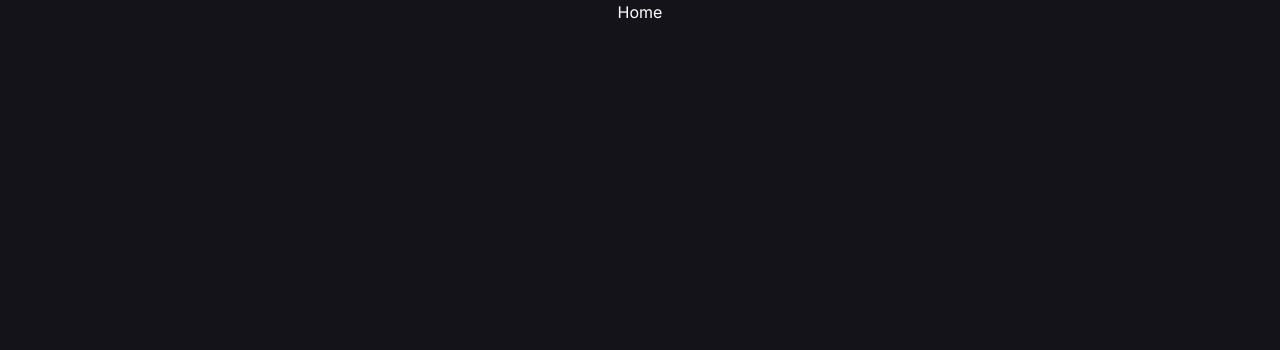
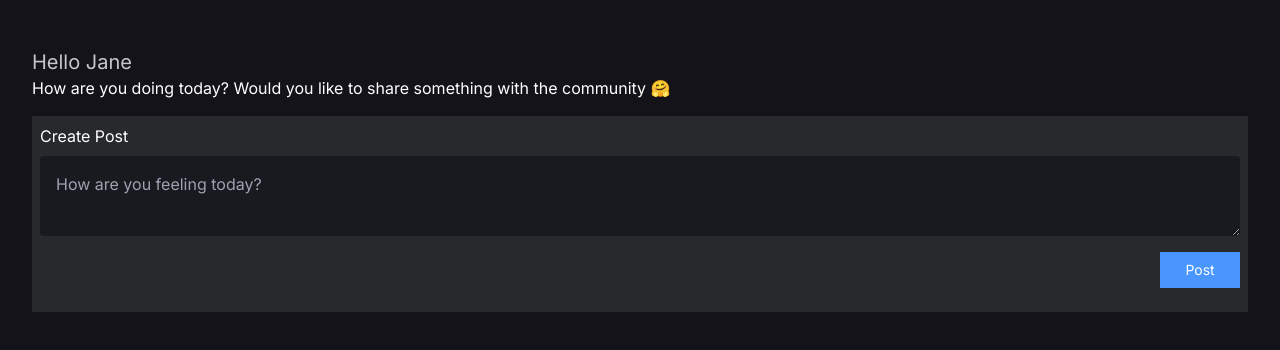
Before and after one commit to Nidhhie/social-ui, a React (Create React App) app: page /home in a window 1280 px wide. Shown: the top 350 px of the page. Built offline with nearby package versions, Linux system fonts and the light colour scheme; sample sign-in values are in the browser's storage.

Commit message:
home screen - wip

```diff
--- /dev/null
+++ b/src/components/home/Description.tsx
@@ -0,0 +1,15 @@
+const Description = ({
+  heading,
+  content,
+}: {
+  heading: string;
+  content: string;
+}) => {
+  return (
+    <div className="mb-4">
+      <div className="text-font-gray-light text-xl">{heading}</div>
+      <div className="text-font-gray">{content}</div>
+    </div>
+  );
+};
+export default Description;
--- a/src/pages/Home.tsx
+++ b/src/pages/Home.tsx
@@ -1,11 +1,78 @@
+import { useState } from "react";
+import Description from "../components/home/Description";
+
+type Post = {
+  id: number;
+  username: string;
+  userProfilePic: string;
+  timestamp: string;
+  content: string;
+  comments: string[];
+};
 const Home = ({ isBlur }: any) => {
+  const [newPostContent, setNewPostContent] = useState("");
+  const [posts, setPosts] = useState<Post[]>([]);
+
+  const handleCreatePost = () => {
+    if (newPostContent.trim() === "") {
+      return;
+    }
+
+    const newPost: Post = {
+      id: Date.now(),
+      username: "john_doe",
+      userProfilePic: "path_to_profile_pic",
+      timestamp: new Date().toLocaleString(),
+      content: newPostContent,
+      comments: [],
+    };
+
+    setPosts([newPost, ...posts]);
+    setNewPostContent("");
+  };
+
   return (
-    <div
-      className={`flex flex-col items-center min-h-screen text-white ${
-        isBlur && "blur-xs"
-      }`}
-    >
-      Home
+    <div className="my-12 mx-8">
+      <Description
+        heading={"Hello Jane "}
+        content="How are you doing today? Would you like to share something with the
+        community 🤗"
+      />
+      <div className="flex flex-col my-4 bg-gray-dark-500 p-2">
+        <h4 className="text-font-gray text-md mb-2"> Create Post </h4>
+        <textarea
+          value={newPostContent}
+          onChange={(e) => setNewPostContent(e.target.value)}
+          placeholder="How are you feeling today?"
+          className="bg-gray-dark-600 rounded p-4"
+        />
+        <button
+          onClick={handleCreatePost}
+          className="bg-blue w-20 self-end py-2 my-4 text-sm"
+        >
+          Post
+        </button>
+      </div>
+      <div>
+        {posts.map((post) => (
+          <div key={post.id} className="post">
+            <div className="user-profile">
+              <img src={post.userProfilePic} alt="User Profile" />
+              <span>{post.username}</span>
+            </div>
+            <div className="post-content">
+              <p>{post.content}</p>
+              <div className="post-details">
+                <span>{post.timestamp}</span>
+                <span>
+                  <i className="fa fa-comments" />
+                  {post.comments.length} Comments
+                </span>
+              </div>
+            </div>
+          </div>
+        ))}
+      </div>
     </div>
   );
 };
--- a/tailwind.config.js
+++ b/tailwind.config.js
@@ -8,9 +8,11 @@ module.exports = {
       colors: {
         "font-gray-light": "#C5C7CA",
         "font-gray-dark": "#6B6C70",
+        "font-gray": "7F8084",
         "gray-light": "#35373B",
         "gray-dark-800": "#131319",
         "gray-dark-500": "#27292D",
+        "gray-dark-600": "#191920",
         blue: "#4A96FF",
       },
       blur: {
```
